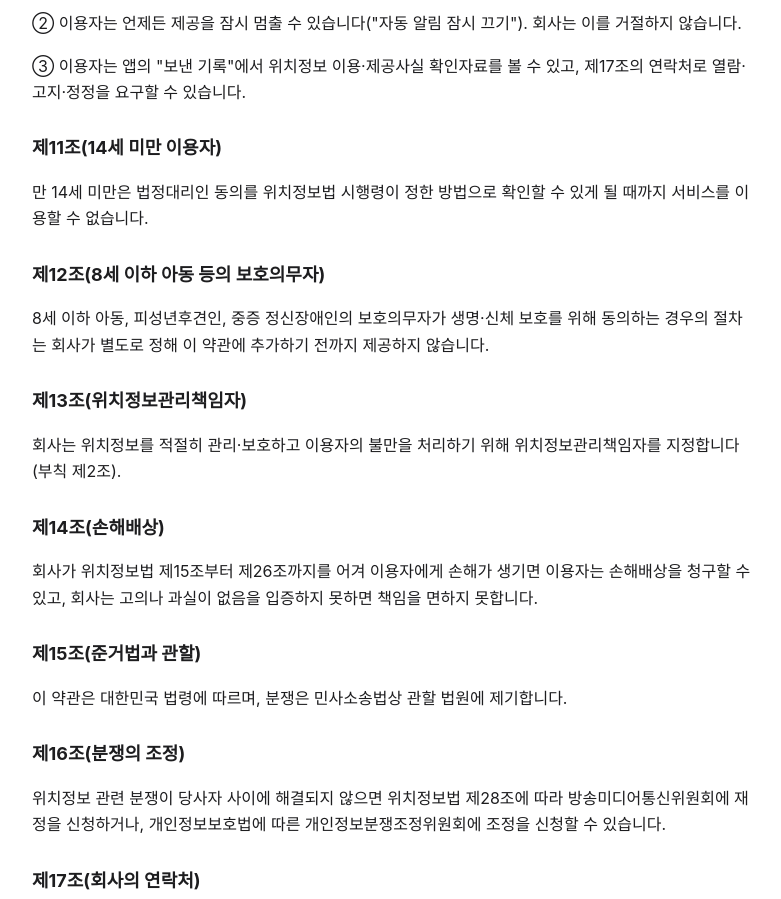
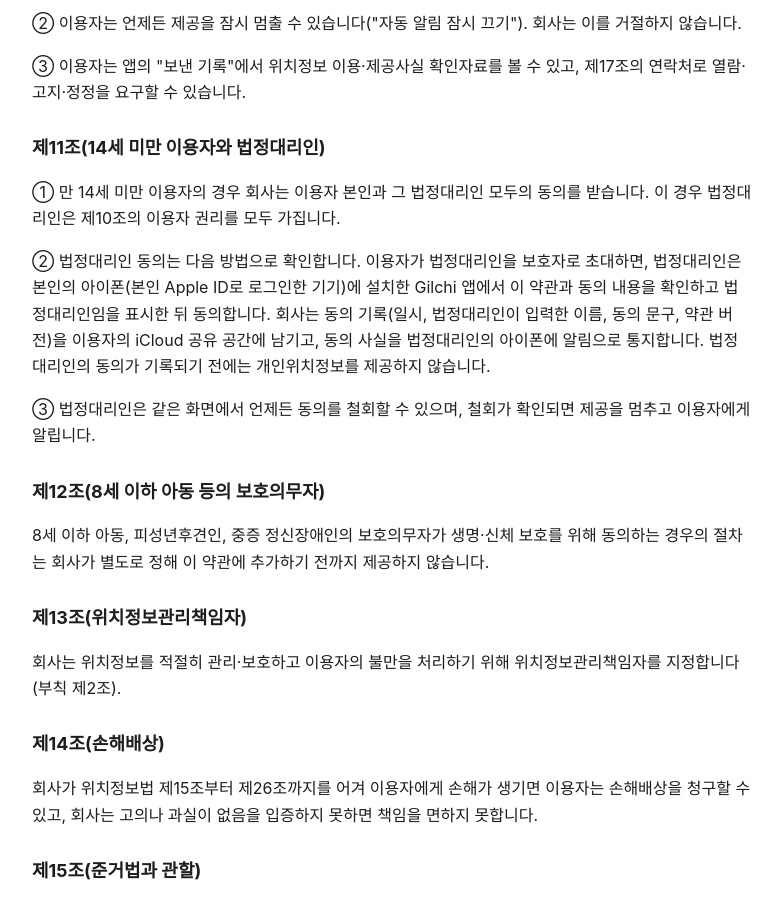
Before and after one commit to chairman125/chairman125.github.io, a plain HTML site: page gilchi/location-terms.html in a window 1280 px wide. Shown: the part 1880-2779 px from the top of the page, without its empty margins (248-1029 px from the left). Drawn offline with Linux system fonts and the light colour scheme.

Commit message:
약관 제11조: 14세 미만은 법정대리인이 본인 아이폰에서 동의(기록·통지·철회), 처리방침 반영
Co-Authored-By: Claude Opus 5.5 <noreply@anthropic.com>

```diff
--- a/gilchi/location-terms.html
+++ b/gilchi/location-terms.html
@@ -62,8 +62,10 @@
 <p>② 이용자는 언제든 제공을 잠시 멈출 수 있습니다("자동 알림 잠시 끄기"). 회사는 이를 거절하지 않습니다.</p>
 <p>③ 이용자는 앱의 "보낸 기록"에서 위치정보 이용·제공사실 확인자료를 볼 수 있고, 제17조의 연락처로 열람·고지·정정을 요구할 수 있습니다.</p>
 
-<h2>제11조(14세 미만 이용자)</h2>
-<p>만 14세 미만은 법정대리인 동의를 위치정보법 시행령이 정한 방법으로 확인할 수 있게 될 때까지 서비스를 이용할 수 없습니다.</p>
+<h2>제11조(14세 미만 이용자와 법정대리인)</h2>
+<p>① 만 14세 미만 이용자의 경우 회사는 이용자 본인과 그 법정대리인 모두의 동의를 받습니다. 이 경우 법정대리인은 제10조의 이용자 권리를 모두 가집니다.</p>
+<p>② 법정대리인 동의는 다음 방법으로 확인합니다. 이용자가 법정대리인을 보호자로 초대하면, 법정대리인은 본인의 아이폰(본인 Apple ID로 로그인한 기기)에 설치한 Gilchi 앱에서 이 약관과 동의 내용을 확인하고 법정대리인임을 표시한 뒤 동의합니다. 회사는 동의 기록(일시, 법정대리인이 입력한 이름, 동의 문구, 약관 버전)을 이용자의 iCloud 공유 공간에 남기고, 동의 사실을 법정대리인의 아이폰에 알림으로 통지합니다. 법정대리인의 동의가 기록되기 전에는 개인위치정보를 제공하지 않습니다.</p>
+<p>③ 법정대리인은 같은 화면에서 언제든 동의를 철회할 수 있으며, 철회가 확인되면 제공을 멈추고 이용자에게 알립니다.</p>
 
 <h2>제12조(8세 이하 아동 등의 보호의무자)</h2>
 <p>8세 이하 아동, 피성년후견인, 중증 정신장애인의 보호의무자가 생명·신체 보호를 위해 동의하는 경우의 절차는 회사가 별도로 정해 이 약관에 추가하기 전까지 제공하지 않습니다.</p>
```
Also changed, not shown: gilchi/privacy.html (+2 -2 lines).
